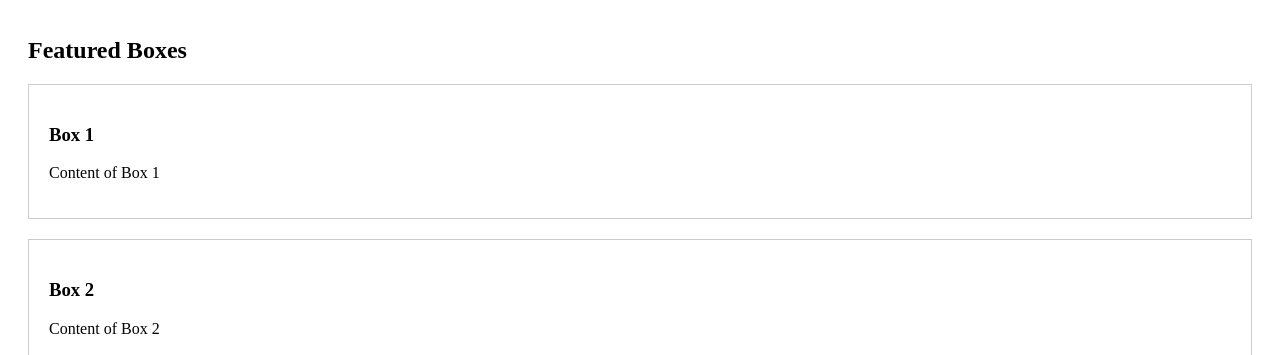
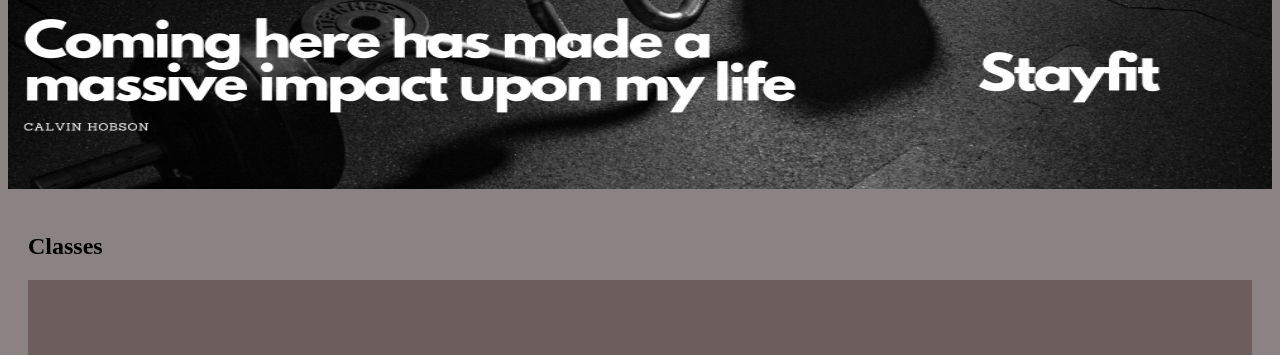
Before and after one commit to EdgertonJake/repository-2, a plain HTML site: page index.html in a window 1280 px wide. Shown: the part 67-422 px from the top of the page. Drawn offline with Linux system fonts and the light colour scheme.

Commit message:
Add files via upload

```diff
--- a/index.html
+++ b/index.html
@@ -5,6 +5,7 @@
   <link rel="stylesheet" type="text/css" href="styles.css">
 </head>
 <body>
+
   <header>
     <nav>
       <ul>
@@ -14,22 +15,22 @@
         <li><a href="#">Contact</a></li>
       </ul>
     </nav>
-    <img src="banner.jpg" alt="Website Banner">
+    <img src="after coming here (1).png" alt="Website Banner">
   </header>
 
   <section>
-    <h2>Featured Boxes</h2>
+    <h2>Classes</h2>
     <div class="box">
-      <h3>Box 1</h3>
-      <p>Content of Box 1</p>
+      <h3>Monday-wednesday</h3>
+      <p>Crossfit</p>
     </div>
     <div class="box">
-      <h3>Box 2</h3>
-      <p>Content of Box 2</p>
+      <h3>thursday-friday</h3>
+      <p>cuircuits</p>
     </div>
     <div class="box">
-      <h3>Box 3</h3>
-      <p>Content of Box 3</p>
+      <h3>saturday</h3>
+      <p>yoga</p>
     </div>
   </section>
 
--- a/styles.css
+++ b/styles.css
@@ -1,7 +1,7 @@
 /* Navigation Bar */
 nav {
     background-color: #333;
-    color: #fff;
+    color: #8e4e4e;
     padding: 10px;
   }
 
@@ -19,6 +19,7 @@
   nav ul li a {
     color: #fff;
     text-decoration: none;
+    text-size-adjust: 100px;
   }
 
   /* Image Banner */
@@ -33,7 +34,28 @@
   }
 
   .box {
-    border: 1px solid #ccc;
+
+    background-color: #6e5d5d;
+    border: 10px #513333;
     padding: 20px;
     margin-bottom: 20px;
   }
+  body {
+    background-color: #8b8383;
+
+  }
+  p {
+    color: #fff;
+    font-size: 40px;
+    font-weight: bold;
+  }
+  h3 {
+    color: #fff;
+    font-size: 60px;
+    font-weight: bold;
+  }
+  li {
+    color: #fff;
+    font-size: 25px;
+    font-weight: bold;
+  }
```
Also changed, not shown: after coming here (1).png (added).
